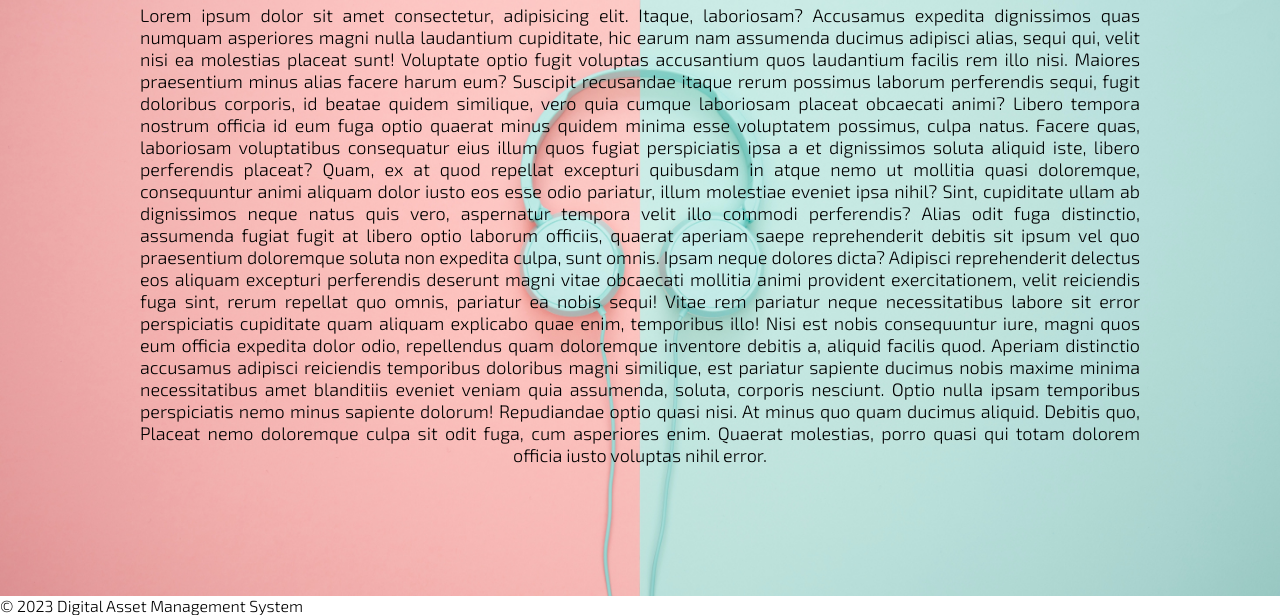
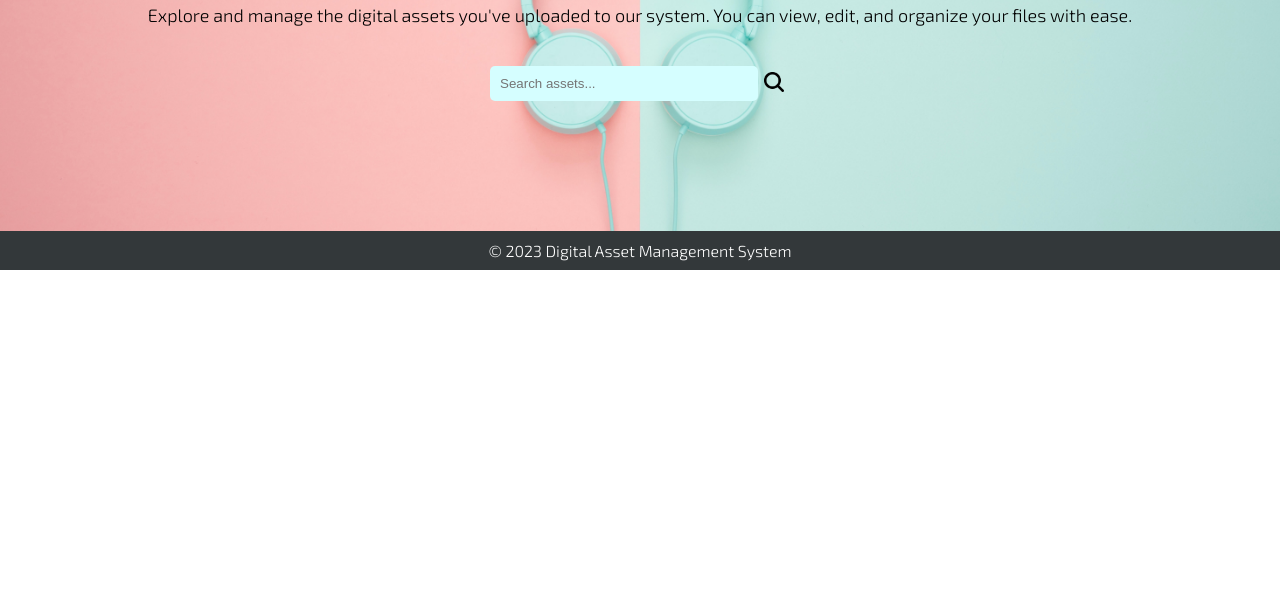
Before and after one commit to JashanpreetSinghp09/Digital-Asset-Management-System, a website: page DAMS_Project/html/assets.html in a window 1280 px wide. Shown: the part 302-917 px from the top of the page. After the commit the page ends 800 px from the top, so only its background shows below. Drawn offline with Linux system fonts and the light colour scheme.

Commit message:
Digital Assets Page designed
started working on assets User interface

```diff
--- a/DAMS_Project/css/homeStyle.css
+++ b/DAMS_Project/css/homeStyle.css
@@ -84,6 +84,35 @@ nav {
     border-radius: 5px; /* Rounded corners on hover */
 }
 
+.search-bar {
+    display: flex;
+    align-items: center;
+    background-color: transparent;
+    padding: 10px;
+    border-radius: 5px;
+    max-width: 300px; /* Adjust the width as needed */
+    margin: 20px auto; /* Adjust the margin for placement */
+}
+
+#search-input {
+    flex: 1;
+    border: none;
+    padding: 10px;
+    border-radius: 5px;
+    background-color: #d5feff;
+    color: #fff;
+}
+
+#search-button {
+    border: none;
+    background-color: transparent;
+    cursor: pointer;
+}
+
+#search-button img {
+    width: 20px; /* Adjust the size of the search icon */
+    height: 20px;
+}
 
 .logo {
     width: 120px;
--- a/DAMS_Project/html/assets.html
+++ b/DAMS_Project/html/assets.html
@@ -42,28 +42,20 @@
 
     <main>
         <section class="hero">
-            <h1>ASSETS</h1>
-            <p class="content-description">Lorem ipsum dolor sit amet consectetur, adipisicing elit. Itaque, laboriosam? Accusamus expedita dignissimos quas numquam asperiores magni nulla
-                laudantium cupiditate, hic earum nam assumenda ducimus adipisci alias, sequi qui, velit nisi ea molestias placeat sunt! Voluptate optio fugit
-                voluptas accusantium quos laudantium facilis rem illo nisi. Maiores praesentium minus alias facere harum eum? Suscipit recusandae itaque rerum
-                possimus laborum perferendis sequi, fugit doloribus corporis, id beatae quidem similique, vero quia cumque laboriosam placeat obcaecati animi?
-                Libero tempora nostrum officia id eum fuga optio quaerat minus quidem minima esse voluptatem possimus, culpa natus. Facere quas, laboriosam
-                voluptatibus consequatur eius illum quos fugiat perspiciatis ipsa a et dignissimos soluta aliquid iste, libero perferendis placeat? Quam, ex at
-                quod repellat excepturi quibusdam in atque nemo ut mollitia quasi doloremque, consequuntur animi aliquam dolor iusto eos esse odio pariatur,
-                illum molestiae eveniet ipsa nihil? Sint, cupiditate ullam ab dignissimos neque natus quis vero, aspernatur tempora velit illo commodi perferendis?
-                Alias odit fuga distinctio, assumenda fugiat fugit at libero optio laborum officiis, quaerat aperiam saepe reprehenderit debitis sit ipsum vel quo
-                praesentium doloremque soluta non expedita culpa, sunt omnis. Ipsam neque dolores dicta? Adipisci reprehenderit delectus eos aliquam excepturi perferendis
-                deserunt magni vitae obcaecati mollitia animi provident exercitationem, velit reiciendis fuga sint, rerum repellat quo omnis, pariatur ea nobis sequi!
-                Vitae rem pariatur neque necessitatibus labore sit error perspiciatis cupiditate quam aliquam explicabo quae enim, temporibus illo! Nisi est nobis consequuntur
-                iure, magni quos eum officia expedita dolor odio, repellendus quam doloremque inventore debitis a, aliquid facilis quod. Aperiam distinctio accusamus adipisci
-                reiciendis temporibus doloribus magni similique, est pariatur sapiente ducimus nobis maxime minima necessitatibus amet blanditiis eveniet veniam quia assumenda,
-                soluta, corporis nesciunt. Optio nulla ipsam temporibus perspiciatis nemo minus sapiente dolorum! Repudiandae optio quasi nisi. At minus quo quam ducimus aliquid.
-                Debitis quo, Placeat nemo doloremque culpa sit odit fuga, cum asperiores enim. Quaerat molestias, porro quasi qui totam dolorem officia iusto voluptas nihil error.</p>
+            <h1>DIGITAL ASSETS</h1>
+            <p class="content-description"> Explore and manage the digital assets you've uploaded to our system. You can view, edit, and organize your files with ease.</p>
+            <div class="search-bar">
+                <input type="text" id="search-input" placeholder="Search assets...">
+                <button id="search-button"><img src="../images/search-icon.png" alt="Search"></button>
+            </div>
         </section>
         <!-- Add more sections for your content here -->
+
+
+
     </main>
 
-    <footer>
+    <footer class="footer">
         <p>&copy; 2023 Digital Asset Management System</p>
     </footer>
     <script src="../javascript/auth.js"></script>
```
Also changed, not shown: DAMS_Project/images/search-icon.png (added).
